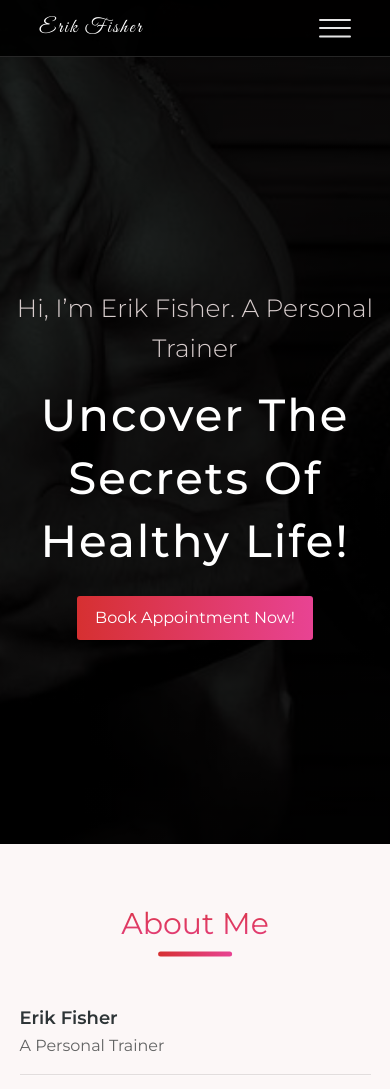
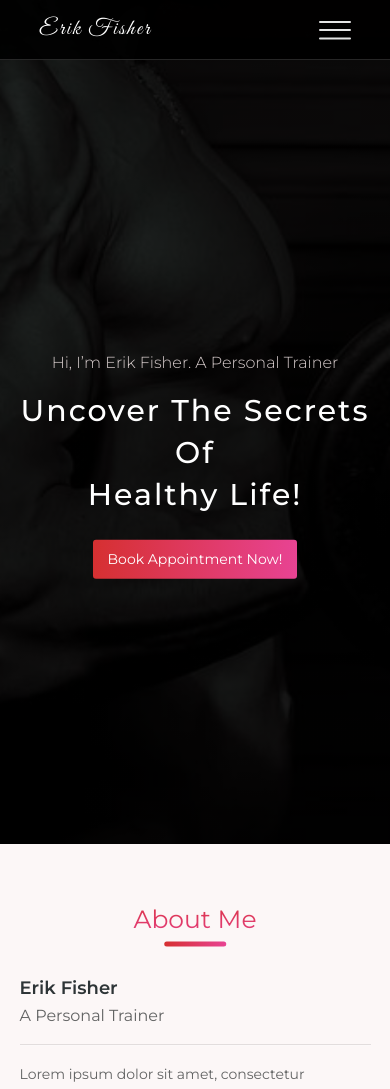
Before and after one commit to nilotpaldhar/personal-trainer-static-theme, a website built with webpack: page src/template.html in a window 390 px wide. Shown: the top 1089 px of the page. Built offline with nearby package versions, Linux system fonts and the light colour scheme.

Commit message:
Third Commit - media query added for mobile version

```diff
--- a/src/scss/base/_typography.scss
+++ b/src/scss/base/_typography.scss
@@ -31,5 +31,9 @@ body {
 		@include respond(tab-port) {
 			font-size: 3.75rem;
 		}
+
+		@include respond(phone) {
+			font-size: 3.125rem;
+		}
 	}
 }
--- a/src/scss/base/_utils.scss
+++ b/src/scss/base/_utils.scss
@@ -47,6 +47,10 @@
 
 	@include respond(tab-port) {
 		margin-bottom: 6.25rem !important;
+	}
+
+	@include respond(tab-port) {
+		margin-bottom: 3.75rem !important;
 	}
 }
 .mb-xl {
--- a/src/scss/components/_button.scss
+++ b/src/scss/components/_button.scss
@@ -32,6 +32,11 @@
 		&:active {
 			outline: none;
 			transform: translateY(2px) scale(1);
+		}
+
+		@include respond(phone) {
+			font-size: 1.75rem;
+			padding: 1rem 1.8rem;
 		}
 	}
 
--- a/src/scss/components/_navigation.scss
+++ b/src/scss/components/_navigation.scss
@@ -30,6 +30,10 @@
 
 		@include respond(tab-port) {
 			font-size: 2.5rem;
+		}
+
+		@include respond(phone) {
+			font-size: 2.75rem;
 		}
 	}
 
--- a/src/scss/components/_story.scss
+++ b/src/scss/components/_story.scss
@@ -10,6 +10,10 @@
 	@include respond(tab-port) {
 		width: 90%;
 		margin: 0 auto;
+	}
+
+	@include respond(phone) {
+		width: 100%;
 	}
 
 	&__user {
@@ -45,7 +49,7 @@
 		font-size: 1.4rem;
 		font-weight: 300;
 		color: $dark-text-1;
-		line-height: 2.5;
+		line-height: 1.8;
 		text-align: left;
 
 		@include respond(tab-port) {
@@ -55,7 +59,6 @@
 
 	&__quote {
 		font-size: 2rem;
-		line-height: 2.5;
 		@include textColor;
 
 		@include respond(tab-port) {
--- a/src/scss/pages/_home.scss
+++ b/src/scss/pages/_home.scss
@@ -1,6 +1,5 @@
 .header {
 	&__container {
-		// background-color: orangered;
 		text-align: center;
 		@include absCentre;
 		top: 55%;
@@ -15,6 +14,10 @@
 
 		@include respond(tab-port) {
 			font-size: 3.125rem;
+		}
+
+		@include respond(phone) {
+			font-size: 2rem;
 		}
 	}
 
@@ -31,6 +34,10 @@
 		@include respond(tab-port) {
 			font-size: 5.625rem;
 			margin: 1.8rem 0 3rem 0;
+		}
+
+		@include respond(phone) {
+			font-size: 3.75rem;
 		}
 
 		span {
@@ -165,7 +172,11 @@
 		color: $color-white;
 
 		@include respond(tab-port) {
-			font-size: 4.375;
+			font-size: 4.375rem;
+		}
+
+		@include respond(phone) {
+			font-size: 3.75rem;
 		}
 	}
 
@@ -179,6 +190,10 @@
 		@include respond(tab-port) {
 			font-size: 2rem;
 			margin: 3.125rem 0;
+		}
+
+		@include respond(phone) {
+			font-size: 1.75rem;
 		}
 	}
 }
@@ -212,6 +227,10 @@
 		@include respond(tab-port) {
 			font-size: 2.5rem;
 		}
+
+		@include respond(phone) {
+			font-size: 2.25rem;
+		}
 	}
 
 	&__description {
@@ -222,6 +241,10 @@
 
 		@include respond(tab-port) {
 			font-size: 1.75rem;
+		}
+
+		@include respond(phone) {
+			font-size: 1.5rem;
 		}
 	}
 
@@ -249,12 +272,16 @@
 	background-color: $color-white;
 	padding: 5rem;
 
+	@include respond(tab-port) {
+		padding: 5rem 0;
+	}
+
 	.row {
 		margin-bottom: 0;
 		margin: 8rem 0;
 
 		@include respond(tab-port) {
-			margin: 6.25rem;
+			margin: 6.25rem 0;
 		}
 	}
 
--- a/src/template.html
+++ b/src/template.html
@@ -5,6 +5,7 @@
     <meta charset="UTF-8">
     <meta name="viewport" content="width=device-width, initial-scale=1.0">
     <meta http-equiv="X-UA-Compatible" content="ie=edge">
+
     <!-- Brand Font[Great Vibes] -->
     <link href="https://fonts.googleapis.com/css?family=Great+Vibes&display=swap" rel="stylesheet">
 
@@ -254,7 +255,7 @@
                     <div class="col-1-of-3">
                         <figure class="story">
                             <figure class="story__user">
-                                <img src="./assets/story-1.png" alt="User One" class="story__user-photo">
+                                <img src="./assets/story-1.jpg" alt="User One" class="story__user-photo">
                                 <figcaption class="story__user-name">Tom Smith</figcaption>
                             </figure>
 
@@ -271,7 +272,7 @@
                     <div class="col-1-of-3">
                         <figure class="story">
                             <figure class="story__user">
-                                <img src="./assets/story-2.png" alt="User Two" class="story__user-photo">
+                                <img src="./assets/story-2.jpg" alt="User Two" class="story__user-photo">
                                 <figcaption class="story__user-name">Sara Bird</figcaption>
                             </figure>
 
@@ -288,7 +289,7 @@
 
                         <div class="story">
                             <figure class="story__user">
-                                <img src="./assets/story-3.png" alt="User Three" class="story__user-photo">
+                                <img src="./assets/story-3.jpg" alt="User Three" class="story__user-photo">
                                 <figcaption class="story__user-name">Alex Johnson</figcaption>
                             </figure>
 
```
Also changed, not shown: src/assets/services-3.png, src/assets/story-1.jpg (added), src/assets/story-1.png (deleted), src/assets/story-2.jpg (added), src/assets/story-2.png (deleted), src/assets/story-3.jpg (added), src/assets/story-3.png (deleted), 2 other files.
